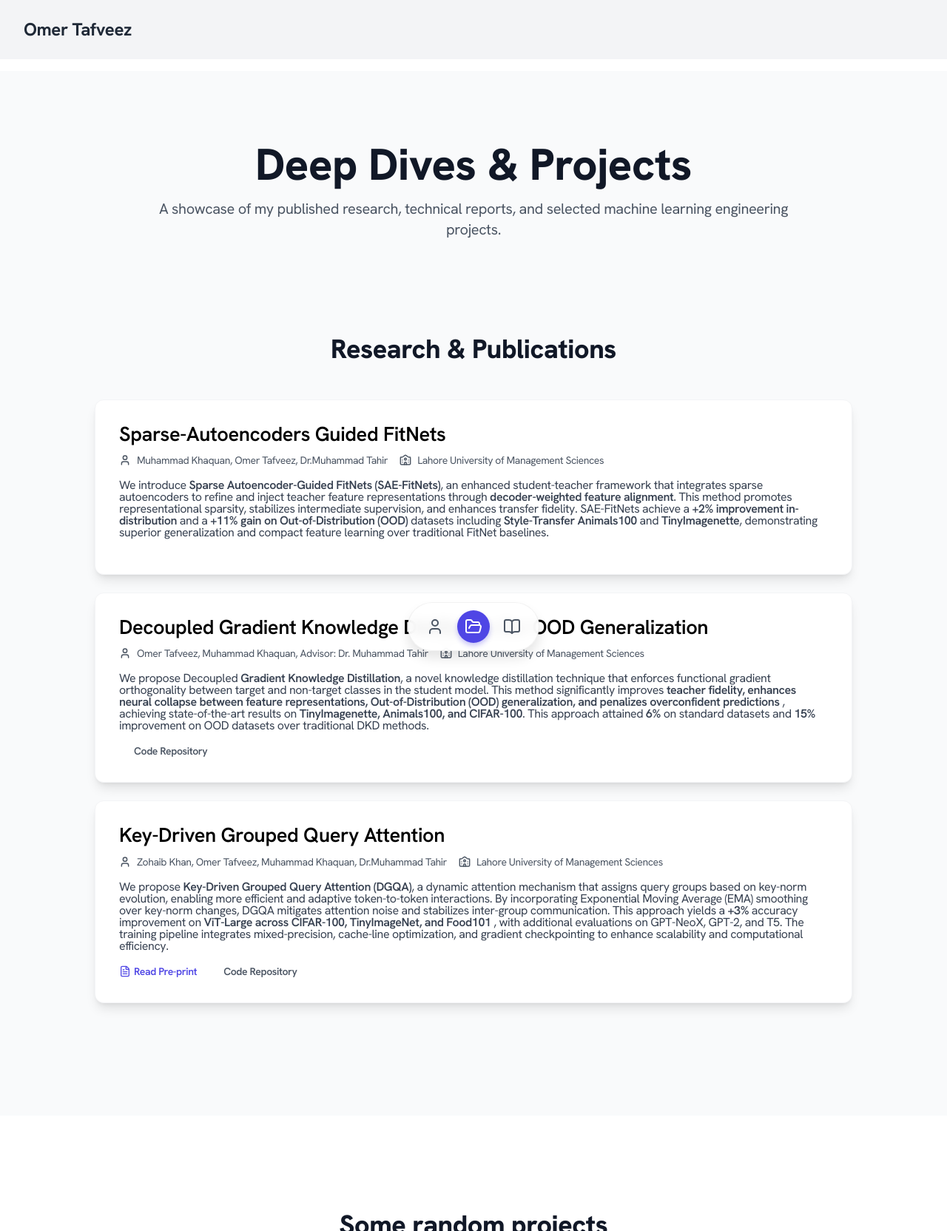
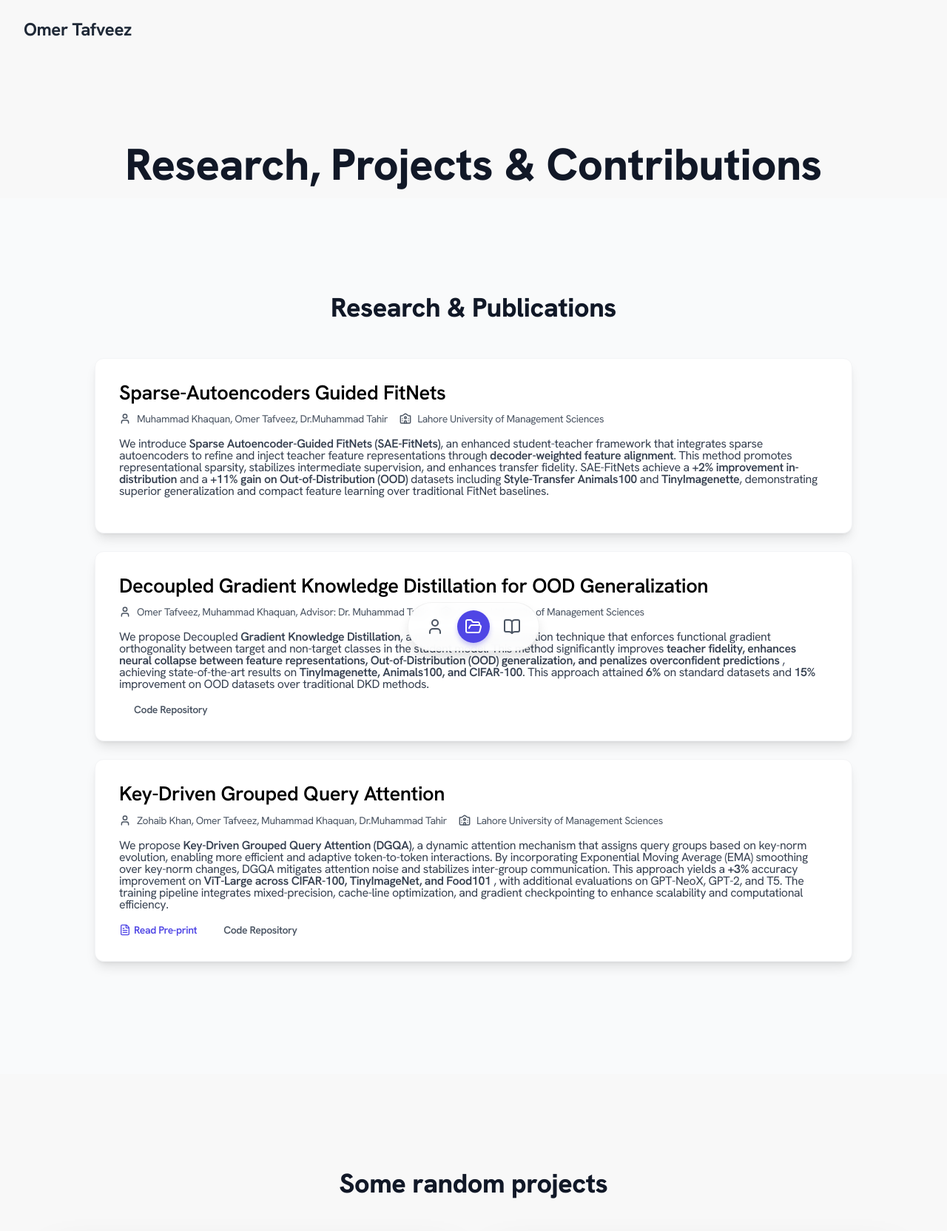
Before and after one commit to omertafveez-2001/omertafveez-2001.github.io, a Jekyll site: the page projects.html, which Jekyll copies as it is, in a window 1280 px wide, cut to the strip 0-1664 px from the top of the page. Shown: the whole strip at 74% size. Built offline with Jekyll 4.4.1, drawn with Linux system fonts in a browser that asks for light colours; nearby versions of some CDN libraries.

Commit message:
changed UI

```diff
--- a/projects.html
+++ b/projects.html
@@ -38,17 +38,14 @@
         </a>
     </nav>
 
-    <h2 class="text-2xl font-bold text-gray-800 mb-4 pt-6 pb-6 pl-8 custom-heading text-left bg-gray-100">Omer Tafveez</h2>
+    <h2 class="text-2xl font-bold text-gray-800 mb-4 pt-6 pb-6 pl-8 custom-heading text-left">Omer Tafveez</h2>
 
     <!-- Main Content Section: Research & Projects -->
     <main class="min-h-screen">
-        <header class="text-center pt-24 bg-gray-50">
+        <header class="text-center pt-24">
             <h1 class="text-6xl font-extrabold text-gray-900 custom-heading mb-4">
-                Deep Dives & Projects
+                Research, Projects & Contributions
             </h1>
-            <p class="text-xl text-gray-600 max-w-4xl mx-auto px-4">
-                A showcase of my published research, technical reports, and selected machine learning engineering projects.
-            </p>
         </header>
 
         <!-- 1. Research & Publications Section (Extracted from index.html) -->
@@ -127,7 +124,7 @@
         </section>
 
         <!-- 2. Projects Section (Extracted from index.html) -->
-        <section id="projects" class="py-24 md:py-32 bg-white">
+        <section id="projects" class="py-24 md:py-32">
             <div class="container mx-auto px-4">
                 <div class="max-w-6xl mx-auto">
                     <h3 class="text-3xl md:text-4xl font-extrabold text-gray-900 custom-heading mb-12 text-center card-animate">
--- a/style.css
+++ b/style.css
@@ -18,7 +18,7 @@
 body {
     font-family: 'Hanken Grotesk', 'sans-serif';
     color: #334155;
-    background-color: #fff;
+    background-color: rgb(248, 248, 248);
 }
 
 /* These CSS properties are used in the Projects Section */
```
Also changed, not shown: blogs.html (+5 -15 lines), blogs/reasoning-primer/reasoning-primer.md (added, +11 -0 lines), index.html (+9 -9 lines).
